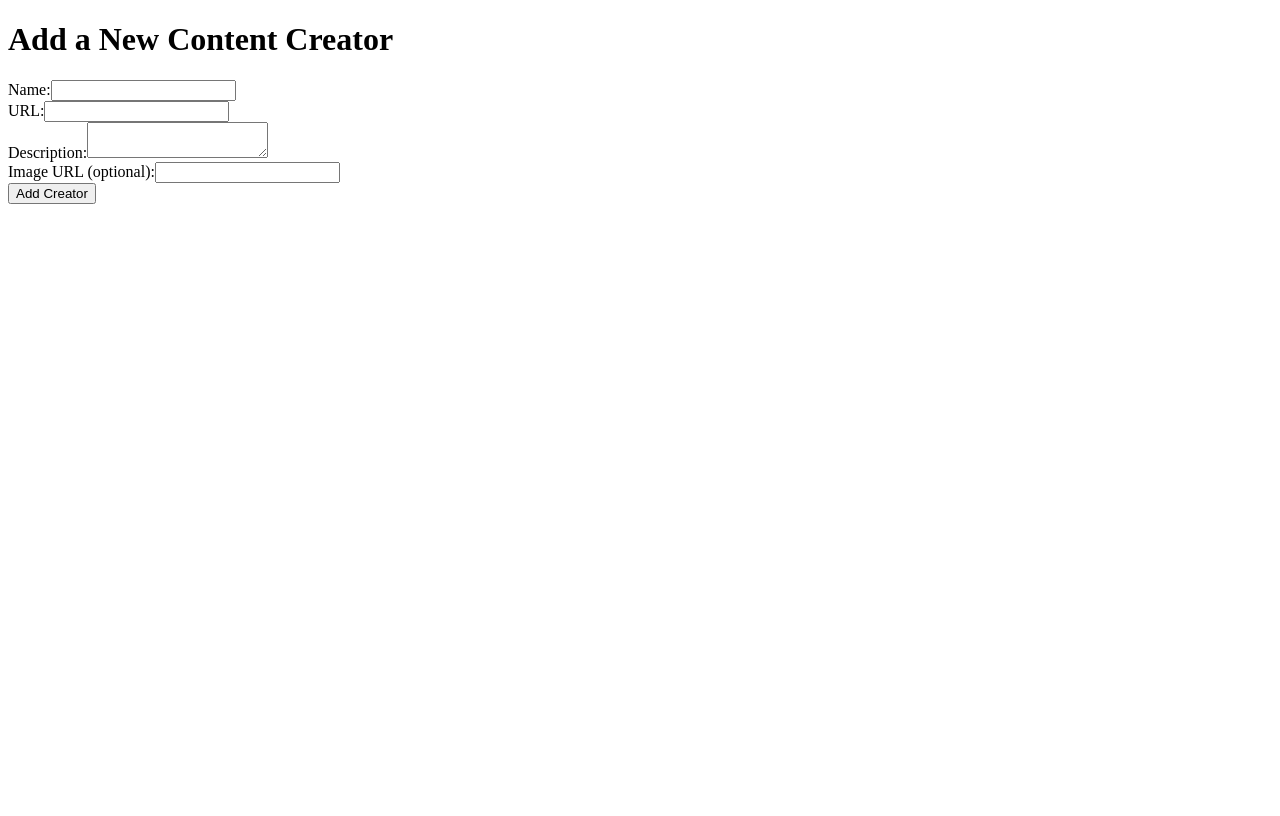
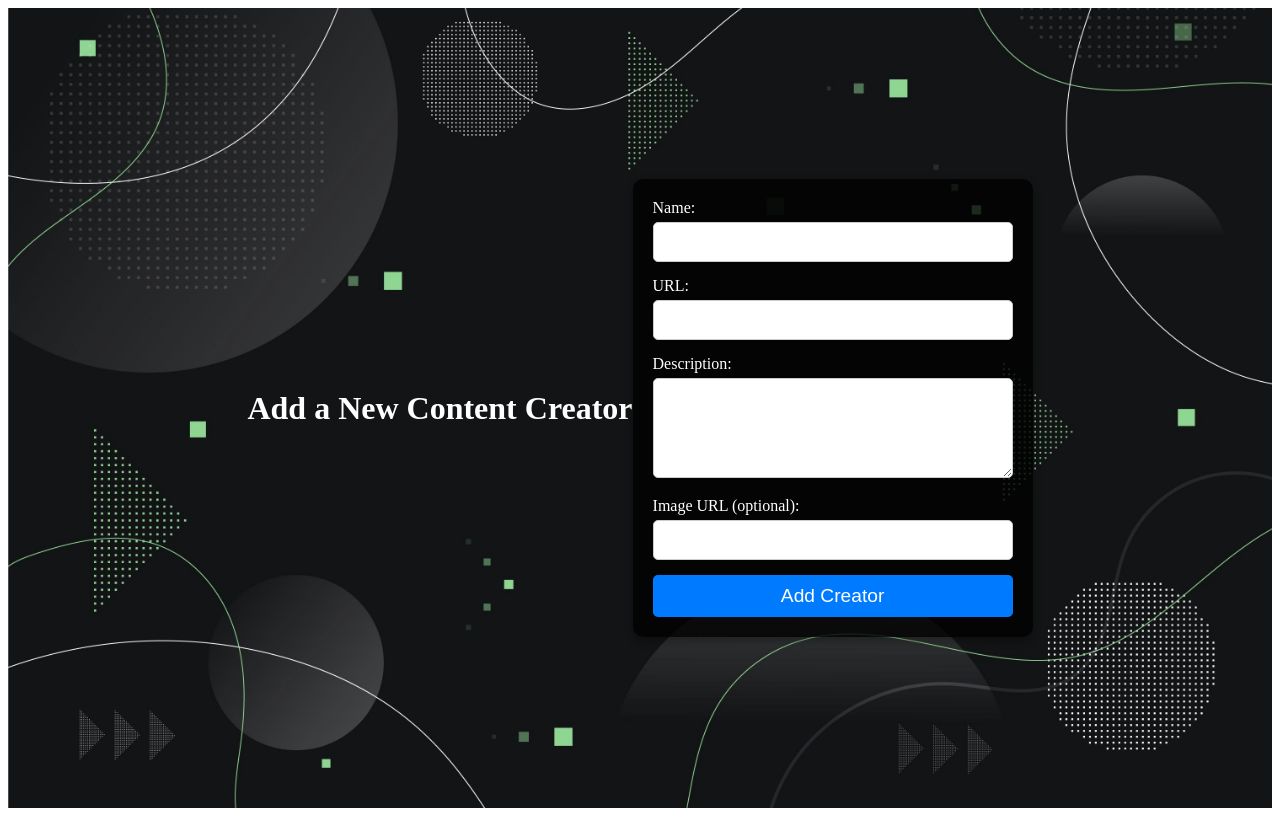
Before and after one commit to rajashekarcs2023/Creatorverse, a React (Vite) app in the folder creatorverse/: page /new in a window 1280 px wide. Built offline with nearby package versions, Linux system fonts and the light colour scheme.

Commit message:
styling completed

```diff
--- a/creatorverse/src/components/Card.jsx
+++ b/creatorverse/src/components/Card.jsx
@@ -3,14 +3,12 @@ import { Link } from 'react-router-dom';
 import { FaEdit } from 'react-icons/fa';
 
 const Card = ({ id, name, url, description, imageURL }) => {
-  console.log("Card Component ID:", id); // Debugging: Check if id is received
-
   return (
     <div style={styles.card}>
       {imageURL && <img src={imageURL} alt={name} style={styles.image} />}
       <div style={styles.header}>
         <h2 style={styles.name}>{name}</h2>
-        <Link to={`/creator/${id}`} style={styles.editIcon}> {/* Link to ViewCreator page */}
+        <Link to={`/creator/${id}`} style={styles.editIcon}>
           <FaEdit />
         </Link>
       </div>
@@ -28,10 +26,11 @@ const styles = {
     borderRadius: '8px',
     padding: '16px',
     margin: '8px',
-      flex: '1 1 calc(30% - 16px)', // Ensure cards are of equal size and allow space between them
-      maxWidth: 'calc(30% - 16px)', // Prevents the card from becoming too large
+    flex: '1 1 calc(30% - 16px)',
+    maxWidth: 'calc(30% - 16px)',
     boxShadow: '0 2px 5px rgba(0,0,0,0.1)',
     boxSizing: 'border-box',
+    backgroundColor: 'rgba(0, 0, 0, 0.7)', // Optional: Adds a semi-transparent background
   },
   header: {
     display: 'flex',
@@ -46,20 +45,22 @@ const styles = {
   name: {
     fontSize: '1.5em',
     margin: '16px 0 8px',
+    color: 'white', // Name in white
   },
   description: {
     fontSize: '1em',
     margin: '8px 0',
+    color: 'white', // Description in white
   },
   link: {
-      color: '#007bff',
-      textDecoration: 'none',
+    color: '#007bff', // Link in blue to indicate it's clickable
+    textDecoration: 'underline', // Underline to indicate it's a link
     fontSize: '1em',
     display: 'inline-block',
     marginBottom: '16px',
   },
   editIcon: {
-      color: '#007bff',
+    color: 'white', // Edit icon in white
     fontSize: '1.2em',
     textDecoration: 'none',
     cursor: 'pointer',
--- a/creatorverse/src/pages/AddCreator.jsx
+++ b/creatorverse/src/pages/AddCreator.jsx
@@ -4,7 +4,7 @@
 
 import React, { useState } from 'react';
 import { useNavigate } from 'react-router-dom';
-import supabase from '../client';
+import supabase from '../client'; // Adjust the path as necessary
 
 const AddCreator = () => {
   const [name, setName] = useState('');
@@ -35,47 +35,119 @@ const AddCreator = () => {
   };
 
   return (
-    <div>
-      <h1>Add a New Content Creator</h1>
-      <form onSubmit={handleSubmit}>
-        <div>
-          <label>Name:</label>
+    <div style={styles.container}>
+      <h1 style={styles.heading}>Add a New Content Creator</h1>
+      <form onSubmit={handleSubmit} style={styles.form}>
+        <div style={styles.formGroup}>
+          <label style={styles.label}>Name:</label>
           <input
             type="text"
             value={name}
             onChange={(e) => setName(e.target.value)}
             required
+            style={styles.input}
           />
         </div>
-        <div>
-          <label>URL:</label>
+        <div style={styles.formGroup}>
+          <label style={styles.label}>URL:</label>
           <input
             type="url"
             value={url}
             onChange={(e) => setUrl(e.target.value)}
             required
+            style={styles.input}
           />
         </div>
-        <div>
-          <label>Description:</label>
+        <div style={styles.formGroup}>
+          <label style={styles.label}>Description:</label>
           <textarea
             value={description}
             onChange={(e) => setDescription(e.target.value)}
             required
+            style={styles.textarea}
           />
         </div>
-        <div>
-          <label>Image URL (optional):</label>
+        <div style={styles.formGroup}>
+          <label style={styles.label}>Image URL (optional):</label>
           <input
             type="url"
             value={imageURL}
             onChange={(e) => setImageURL(e.target.value)}
+            style={styles.input}
           />
         </div>
-        <button type="submit">Add Creator</button>
+        <button type="submit" style={styles.submitButton}>Add Creator</button>
       </form>
     </div>
   );
 };
 
+const styles = {
+  container: {
+    height: '100vh',
+    display: 'flex',
+    justifyContent: 'center',
+    alignItems: 'center',
+    backgroundImage: 'url("/src/assets/contentscreen.jpg")', // Replace with your background image
+    backgroundSize: 'cover',
+    backgroundPosition: 'center',
+    padding: '20px',
+    boxSizing: 'border-box',
+  },
+  heading: {
+    color: 'white',
+    marginBottom: '20px',
+    textAlign: 'center',
+  },
+  form: {
+    backgroundColor: 'rgba(0, 0, 0, 0.8)', // Dark background for the form
+    padding: '20px',
+    borderRadius: '10px',
+    boxShadow: '0 4px 8px rgba(0, 0, 0, 0.3)',
+    maxWidth: '400px',
+    width: '100%',
+    boxSizing: 'border-box',
+  },
+  formGroup: {
+    marginBottom: '15px',
+  },
+  label: {
+    color: 'white',
+    display: 'block',
+    marginBottom: '5px',
+    fontSize: '1em',
+  },
+  input: {
+    width: '100%',
+    padding: '10px',
+    fontSize: '1em',
+    borderRadius: '5px',
+    border: '1px solid #ccc',
+    boxSizing: 'border-box',
+  },
+  textarea: {
+    width: '100%',
+    padding: '10px',
+    fontSize: '1em',
+    borderRadius: '5px',
+    border: '1px solid #ccc',
+    boxSizing: 'border-box',
+    minHeight: '100px',
+  },
+  submitButton: {
+    width: '100%',
+    padding: '10px',
+    backgroundColor: '#007bff',
+    color: 'white',
+    border: 'none',
+    borderRadius: '5px',
+    fontSize: '1.2em',
+    cursor: 'pointer',
+    transition: 'background-color 0.3s ease',
+  },
+  submitButtonHover: {
+    backgroundColor: '#0056b3',
+  },
+};
+
 export default AddCreator;
```
Lines whose indentation alone changed are shown as unchanged.
